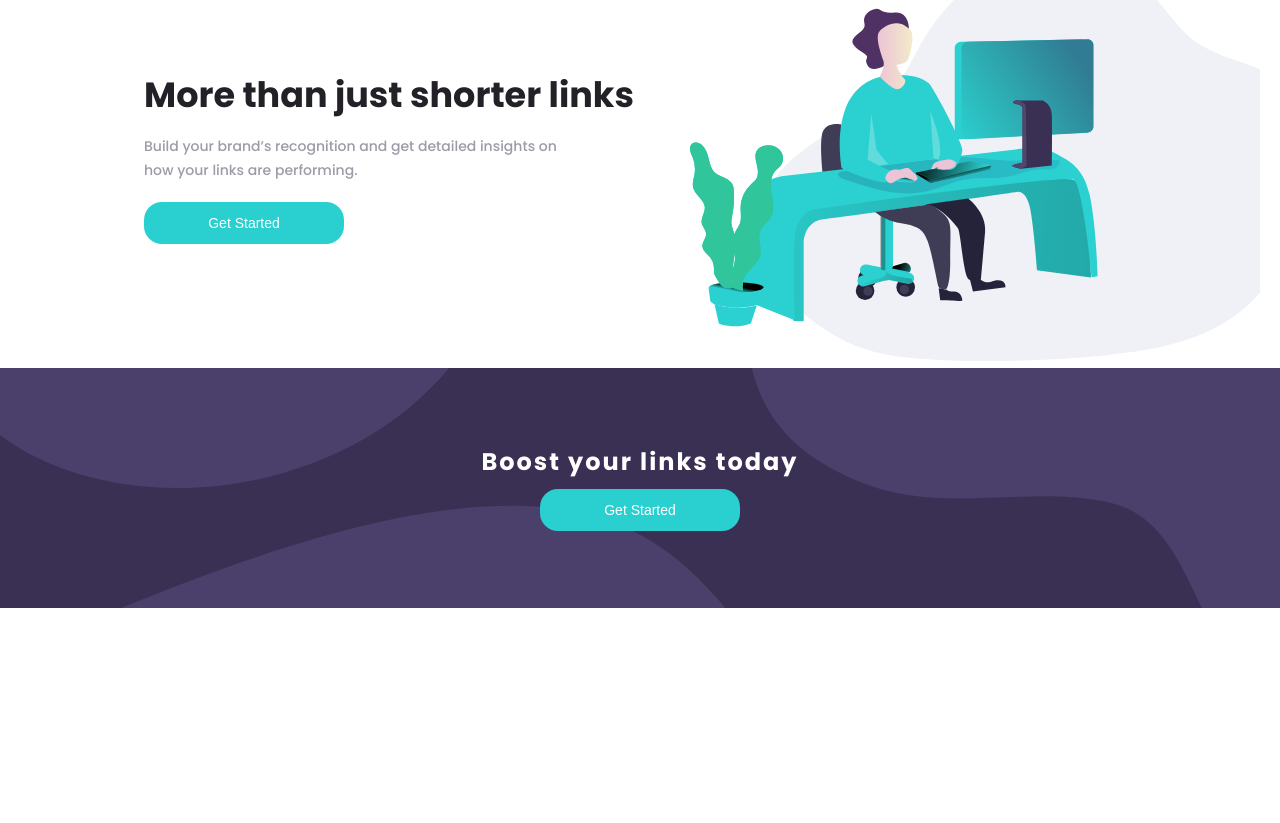
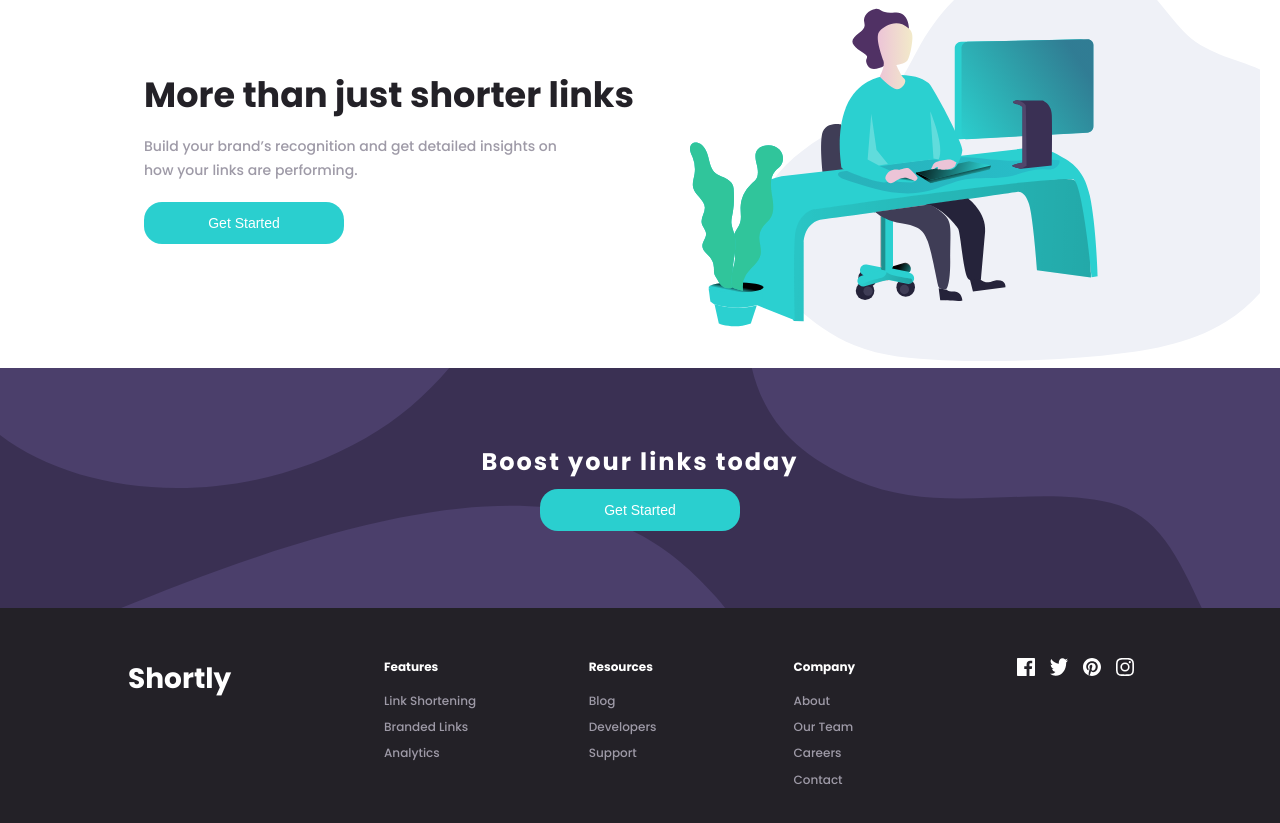
Before and after one commit to Roberto-1998/url-shorting, a React app: page / in a window 1280 px wide. Shown: the part 147-970 px from the top of the page. Before the commit the page ends 800 px from the top, so only its background shows below. Built offline with nearby package versions, Linux system fonts and the light colour scheme.

Commit message:
[add] footer ready

```diff
--- a/src/App.js
+++ b/src/App.js
@@ -1,6 +1,7 @@
 import React from 'react';
 import Banner from './components/Banner/Banner';
 import Boost from './components/Boost/Boost';
+import Footer from './components/Footer/Footer';
 import Navbar from './components/Navbar/Navbar';
 
 const App = () => {
@@ -9,6 +10,7 @@ const App = () => {
       <Navbar />
       <Banner />
       <Boost />
+      <Footer />
     </>
   );
 };
--- /dev/null
+++ b/src/components/Footer/Footer.js
@@ -0,0 +1,51 @@
+import React from 'react';
+import facebook from '../../../public/images/icon-facebook.svg';
+import twitter from '../../../public/images/icon-twitter.svg';
+
+import pinterest from '../../../public/images/icon-pinterest.svg';
+
+import instagram from '../../../public/images/icon-instagram.svg';
+import { ColorBox, FooterBox } from './Footer.styles';
+
+const Footer = () => {
+  return (
+    <ColorBox>
+      <FooterBox>
+        <h1>Shortly</h1>
+        <div>
+          <h4>Features</h4>
+          <ul>
+            <li>Link Shortening</li>
+            <li>Branded Links</li>
+            <li>Analytics</li>
+          </ul>
+        </div>
+        <div>
+          <h4>Resources</h4>
+          <ul>
+            <li>Blog</li>
+            <li>Developers</li>
+            <li>Support</li>
+          </ul>
+        </div>
+        <div>
+          <h4>Company</h4>
+          <ul>
+            <li>About</li>
+            <li>Our Team</li>
+            <li>Careers</li>
+            <li>Contact</li>
+          </ul>
+        </div>
+        <div>
+          <img src={facebook} alt='Faceboof' />
+          <img src={twitter} alt='Twitter' />
+          <img src={pinterest} alt='Pinterest' />
+          <img src={instagram} alt='Instagram' />
+        </div>
+      </FooterBox>
+    </ColorBox>
+  );
+};
+
+export default Footer;
--- /dev/null
+++ b/src/components/Footer/Footer.styles.js
@@ -0,0 +1,74 @@
+import styled from 'styled-components';
+
+export const ColorBox = styled.section`
+  background-color: hsl(260, 8%, 14%);
+  width: 100%;
+  padding: 50px 0;
+`;
+
+export const FooterBox = styled.footer`
+  font-size: 12px;
+
+  color: white;
+  display: flex;
+  flex-wrap: wrap;
+  align-items: center;
+  justify-content: center;
+  text-align: center;
+
+  gap: 15px;
+
+  h1 {
+    font-size: 20px;
+  }
+
+  div {
+    flex-basis: 100%;
+
+    ul {
+      padding: 0;
+    }
+
+    ul li {
+      color: hsl(257, 7%, 63%);
+      cursor: pointer;
+      line-height: 2.2;
+      :hover {
+        color: hsl(180, 66%, 49%);
+      }
+    }
+
+    :last-child {
+      display: flex;
+      justify-content: center;
+      gap: 15px;
+
+      img {
+        width: 18px;
+      }
+    }
+  }
+
+  @media (min-width: 650px) {
+    gap: 0;
+    justify-content: space-between;
+    align-items: flex-start;
+
+    width: 90%;
+    margin: 0 auto;
+    text-align: start;
+    padding-bottom: 100px;
+
+    h1 {
+      font-size: 28px;
+      flex-basis: 20%;
+    }
+
+    div {
+      flex-basis: 15%;
+    }
+  }
+  @media (min-width: 1000px) {
+    width: 80%;
+  }
+`;
--- a/src/styles.css
+++ b/src/styles.css
@@ -12,11 +12,13 @@ body {
 }
 
 p,
-h1 {
+h1,h4 {
   padding: 0;
   margin: 0;
 }
 
-ul li {
+ul,li {
+
+
   list-style: none;
 }
```
